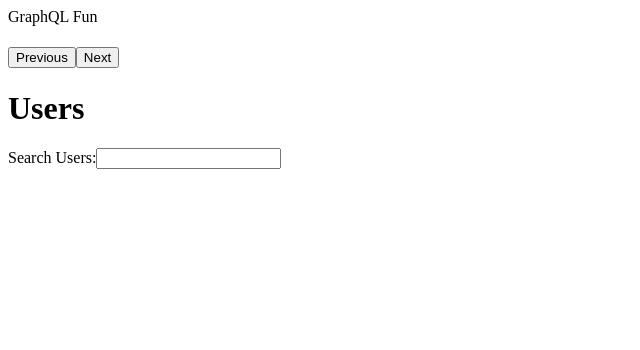
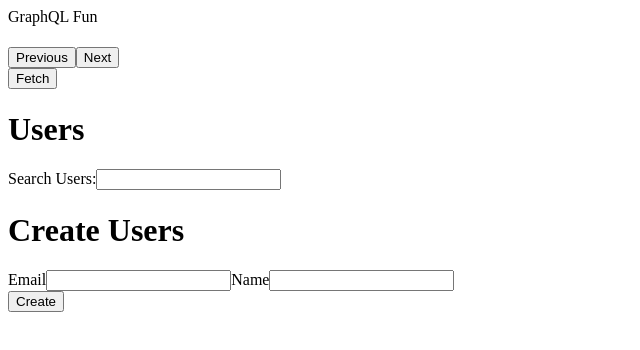
Before and after one commit to JayHelton/graphql-react-mobx, a React (Create React App) app in the folder react-client/: page / in a window 1280 px wide. Shown: the top 350 px of the page, without its empty margins (0-640 px from the left). Built offline with nearby package versions, Linux system fonts and the light colour scheme.

Commit message:
idk how to graphql

```diff
--- /dev/null
+++ b/react-client/src/features/users/AddUser.tsx
@@ -0,0 +1,35 @@
+import { observer } from 'mobx-react';
+import React from 'react';
+
+import { useFormState } from './Hooks';
+import { UserStore } from './Store';
+
+function AddUser({ store }: { store: UserStore }): JSX.Element {
+    const [formValues, setFormValues] = useFormState({ name: '', email: '' });
+    return (
+        <>
+            <h1>Create Users</h1>
+            <div>
+                <label>
+                    Email
+                    <input
+                        name="email"
+                        value={formValues.email}
+                        onChange={(e) => setFormValues(e)}
+                    />
+                </label>
+                <label>
+                    Name
+                    <input
+                        name="name"
+                        value={formValues.name}
+                        onChange={(e) => setFormValues(e)}
+                    />
+                </label>
+            </div>
+            <button onClick={() => store.createUser(formValues)}>Create</button>
+        </>
+    );
+}
+
+export const AddUserComponent = observer(AddUser);
--- a/react-client/src/features/users/Hooks.tsx
+++ b/react-client/src/features/users/Hooks.tsx
@@ -1,4 +1,4 @@
-import React, { useEffect } from 'react';
+import React, { useEffect, useState } from 'react';
 
 import { useStores } from '../../Context';
 
@@ -10,3 +10,15 @@
     }, []);
     return { store: userStore };
 }
+
+export function useFormState(defaultFormValue: any) {
+    // Idea by Michael O'Keefe
+    const [values, setValues] = useState(defaultFormValue);
+    // Maybe dont use the event here? 🤔
+    const setFormValues = (e: { target: { name: any; value: any } }) => {
+        const { name, value } = e.target;
+        setValues({ ...values, [name]: value });
+    };
+
+    return [values, setFormValues];
+}
--- a/react-client/src/features/users/Store.tsx
+++ b/react-client/src/features/users/Store.tsx
@@ -9,6 +9,15 @@
             id
             name
             email
+        }
+    }
+`;
+const createMutation = gql`
+    mutation CreateUser($email: String!, $name: String!) {
+        createUser(email: $email, name: $name) {
+            id
+            email
+            name
         }
     }
 `;
@@ -40,7 +49,18 @@
 
     @action
     async fetch() {
-        const { data } = await client.query({ query });
+        const { data, errors } = await client.query({ query });
+        console.log(data, errors);
         this.setUsers(data.user);
     }
+
+    @action
+    async createUser(data: any) {
+        const res = await client.mutate({
+            refetchQueries: [{ query }],
+            mutation: createMutation,
+            variables: { ...data },
+        });
+        console.log(res);
+    }
 }
--- a/react-client/src/features/users/UserPage.tsx
+++ b/react-client/src/features/users/UserPage.tsx
@@ -6,6 +6,7 @@
 function UserPage({ store }: { store: UserStore }): JSX.Element {
     return (
         <>
+            <button onClick={() => store.fetch()}>Fetch</button>
             <h1>Users</h1>
             <div>
                 <ul>
--- a/react-client/src/features/users/index.tsx
+++ b/react-client/src/features/users/index.tsx
@@ -1,6 +1,7 @@
 import { observer } from 'mobx-react';
 import React from 'react';
 
+import { AddUserComponent } from './AddUser';
 import { useUserFeature } from './Hooks';
 import { UserPageComponent } from './UserPage';
 
@@ -10,6 +11,7 @@
     return (
         <>
             <UserPageComponent store={store} />
+            <AddUserComponent store={store} />
         </>
     );
 }
```
Also changed, not shown: 1 other file (tests, documents, lock files or other folders).
